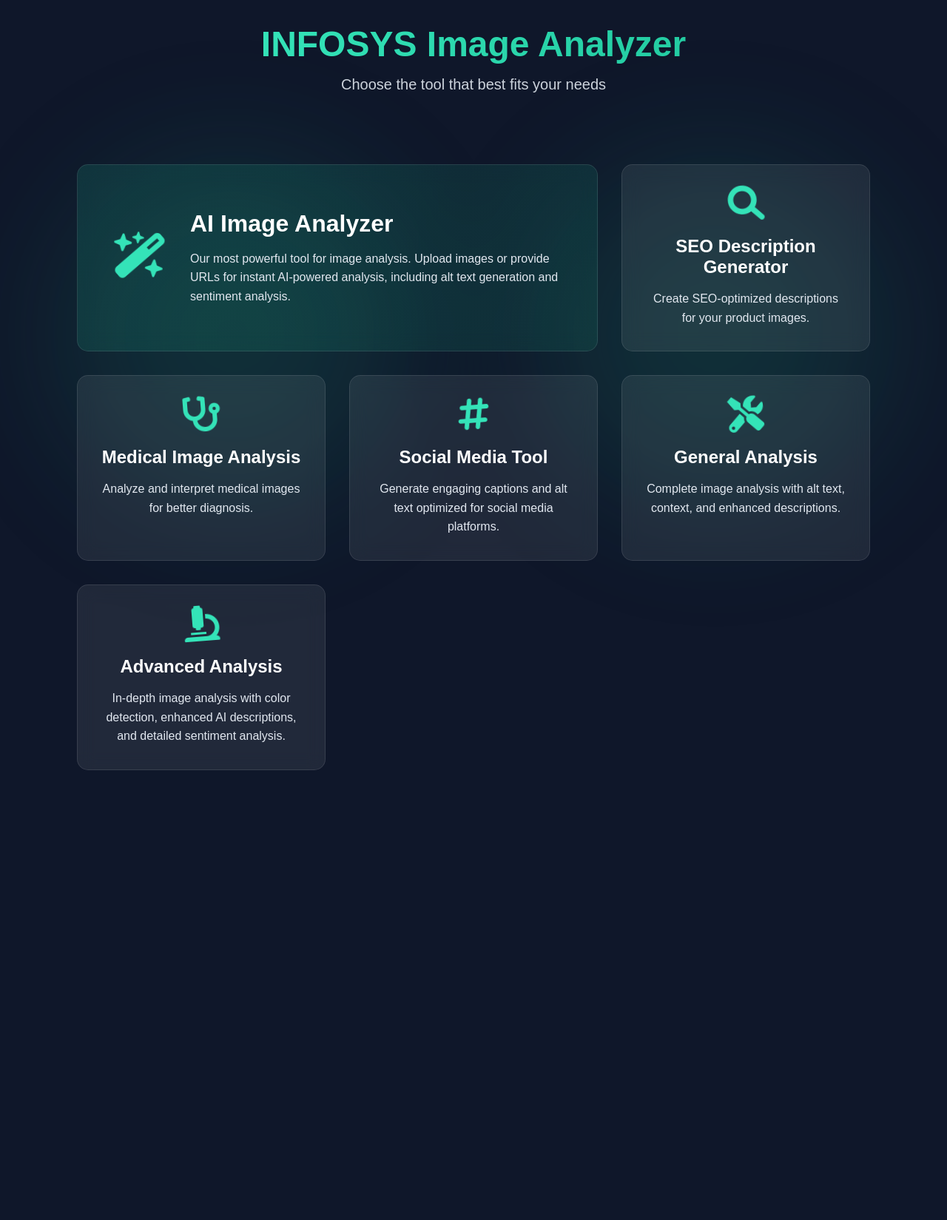
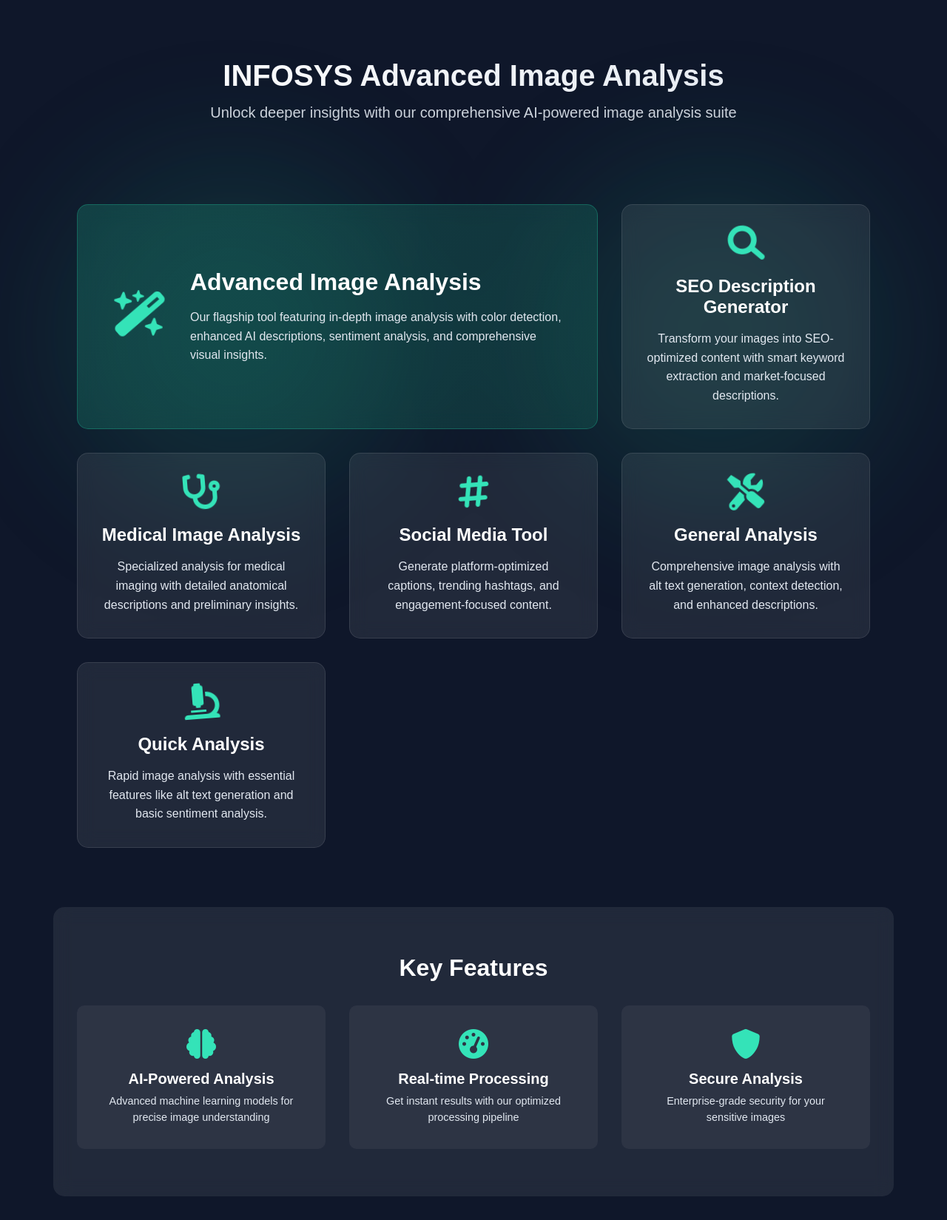
Before and after one commit to Darahas1/AI-Image-Analyzer-INFOSYS, a Flask app: page / in a window 1280 px wide. Shown: the whole page at 74% size. Before the commit the page ends 1041 px from the top, so only its background shows below. Run offline with Flask 3, Linux system fonts and the light colour scheme.

Commit message:
Update landing.html

```diff
--- a/templates/landing.html
+++ b/templates/landing.html
@@ -121,25 +121,17 @@
 
         header {
             text-align: center;
-            margin-bottom: 4rem;
-            animation: fadeInUp 1s ease-out;
+            padding: 3rem 1rem;
+            margin-bottom: 2rem;
         }
 
         header h1 {
-            font-size: 3rem;
-            font-weight: 800;
-            margin-bottom: 1rem;
-            background: linear-gradient(to right, var(--primary-light), var(--primary));
+            font-size: 2.5rem;
+            background: linear-gradient(135deg, #fff, #e2e8f0);
             background-clip: text;
             -webkit-background-clip: text;
             -webkit-text-fill-color: transparent;
-            transition: transform 0.3s ease-out;
-            cursor: zoom-in;
-            display: inline-block;
-        }
-
-        header h1:hover {
-            transform: scale(1.05) translateY(-5px);
+            margin-bottom: 1rem;
         }
 
         header p {
@@ -242,8 +234,9 @@
             display: flex;
             align-items: center;
             text-align: left;
-            background: linear-gradient(135deg, rgba(35, 204, 162, 0.15), rgba(27, 156, 124, 0.15));
+            background: linear-gradient(135deg, rgba(35, 204, 162, 0.2), rgba(27, 156, 124, 0.2));
             padding: 3rem;
+            border: 1px solid rgba(35, 204, 162, 0.3);
         }
 
         .featured-card .tool-icon {
@@ -268,6 +261,67 @@
                 margin-bottom: 1rem;
             }
         }
+
+        .features-section {
+            padding: 4rem 2rem;
+            background: var(--glass-bg);
+            backdrop-filter: blur(12px);
+            border-radius: 15px;
+            margin-top: 3rem;
+        }
+
+        .features-section h2 {
+            text-align: center;
+            color: white;
+            margin-bottom: 2rem;
+            font-size: 2rem;
+        }
+
+        .features-grid {
+            display: grid;
+            grid-template-columns: repeat(auto-fit, minmax(250px, 1fr));
+            gap: 2rem;
+        }
+
+        .feature-item {
+            text-align: center;
+            padding: 2rem;
+            background: rgba(255, 255, 255, 0.05);
+            border-radius: 10px;
+            transition: transform 0.3s ease;
+        }
+
+        .feature-item:hover {
+            transform: translateY(-5px);
+        }
+
+        .feature-item i {
+            font-size: 2.5rem;
+            color: var(--primary-light);
+            margin-bottom: 1rem;
+        }
+
+        .feature-item h3 {
+            color: white;
+            margin-bottom: 0.5rem;
+            font-size: 1.25rem;
+        }
+
+        .feature-item p {
+            color: #e2e8f0;
+            font-size: 0.9rem;
+            line-height: 1.5;
+        }
+
+        @media (max-width: 768px) {
+            .features-grid {
+                grid-template-columns: 1fr;
+            }
+
+            header h1 {
+                font-size: 2rem;
+            }
+        }
     </style>
 </head>
 <body>
@@ -277,42 +331,63 @@
     </div>
     <div class="container">
         <header>
-            <h1>INFOSYS Image Analyzer</h1>
-            <p>Choose the tool that best fits your needs</p>
+            <h1>INFOSYS Advanced Image Analysis</h1>
+            <p>Unlock deeper insights with our comprehensive AI-powered image analysis suite</p>
         </header>
         <div class="tools-grid">
-            <a href="/image-analyzer" class="tool-card featured-card">
+            <a href="/advanced-analysis" class="tool-card featured-card">
                 <i class="fas fa-wand-magic-sparkles tool-icon"></i>
                 <div>
-                    <h2 class="tool-title">AI Image Analyzer</h2>
-                    <p class="tool-description">Our most powerful tool for image analysis. Upload images or provide URLs for instant AI-powered analysis, including alt text generation and sentiment analysis.</p>
+                    <h2 class="tool-title">Advanced Image Analysis</h2>
+                    <p class="tool-description">Our flagship tool featuring in-depth image analysis with color detection, enhanced AI descriptions, sentiment analysis, and comprehensive visual insights.</p>
                 </div>
             </a>
             <a href="/seo" class="tool-card">
                 <i class="fas fa-search tool-icon"></i>
                 <h2 class="tool-title">SEO Description Generator</h2>
-                <p class="tool-description">Create SEO-optimized descriptions for your product images.</p>
+                <p class="tool-description">Transform your images into SEO-optimized content with smart keyword extraction and market-focused descriptions.</p>
             </a>
             <a href="/medical-image-analysis" class="tool-card">
                 <i class="fas fa-stethoscope tool-icon"></i>
                 <h2 class="tool-title">Medical Image Analysis</h2>
-                <p class="tool-description">Analyze and interpret medical images for better diagnosis.</p>
+                <p class="tool-description">Specialized analysis for medical imaging with detailed anatomical descriptions and preliminary insights.</p>
             </a>
             <a href="/social-media" class="tool-card">
                 <i class="fas fa-hashtag tool-icon"></i>
                 <h2 class="tool-title">Social Media Tool</h2>
-                <p class="tool-description">Generate engaging captions and alt text optimized for social media platforms.</p>
+                <p class="tool-description">Generate platform-optimized captions, trending hashtags, and engagement-focused content.</p>
             </a>
             <a href="/general" class="tool-card">
                 <i class="fas fa-tools tool-icon"></i>
                 <h2 class="tool-title">General Analysis</h2>
-                <p class="tool-description">Complete image analysis with alt text, context, and enhanced descriptions.</p>
+                <p class="tool-description">Comprehensive image analysis with alt text generation, context detection, and enhanced descriptions.</p>
             </a>
-            <a href="/advanced-analysis" class="tool-card">
+            <a href="/image-analyzer" class="tool-card">
                 <i class="fas fa-microscope tool-icon"></i>
-                <h2 class="tool-title">Advanced Analysis</h2>
-                <p class="tool-description">In-depth image analysis with color detection, enhanced AI descriptions, and detailed sentiment analysis.</p>
+                <h2 class="tool-title">Quick Analysis</h2>
+                <p class="tool-description">Rapid image analysis with essential features like alt text generation and basic sentiment analysis.</p>
             </a>
+        </div>
+
+        <div class="features-section">
+            <h2>Key Features</h2>
+            <div class="features-grid">
+                <div class="feature-item">
+                    <i class="fas fa-brain"></i>
+                    <h3>AI-Powered Analysis</h3>
+                    <p>Advanced machine learning models for precise image understanding</p>
+                </div>
+                <div class="feature-item">
+                    <i class="fas fa-tachometer-alt"></i>
+                    <h3>Real-time Processing</h3>
+                    <p>Get instant results with our optimized processing pipeline</p>
+                </div>
+                <div class="feature-item">
+                    <i class="fas fa-shield-alt"></i>
+                    <h3>Secure Analysis</h3>
+                    <p>Enterprise-grade security for your sensitive images</p>
+                </div>
+            </div>
         </div>
     </div>
 </body>
```
